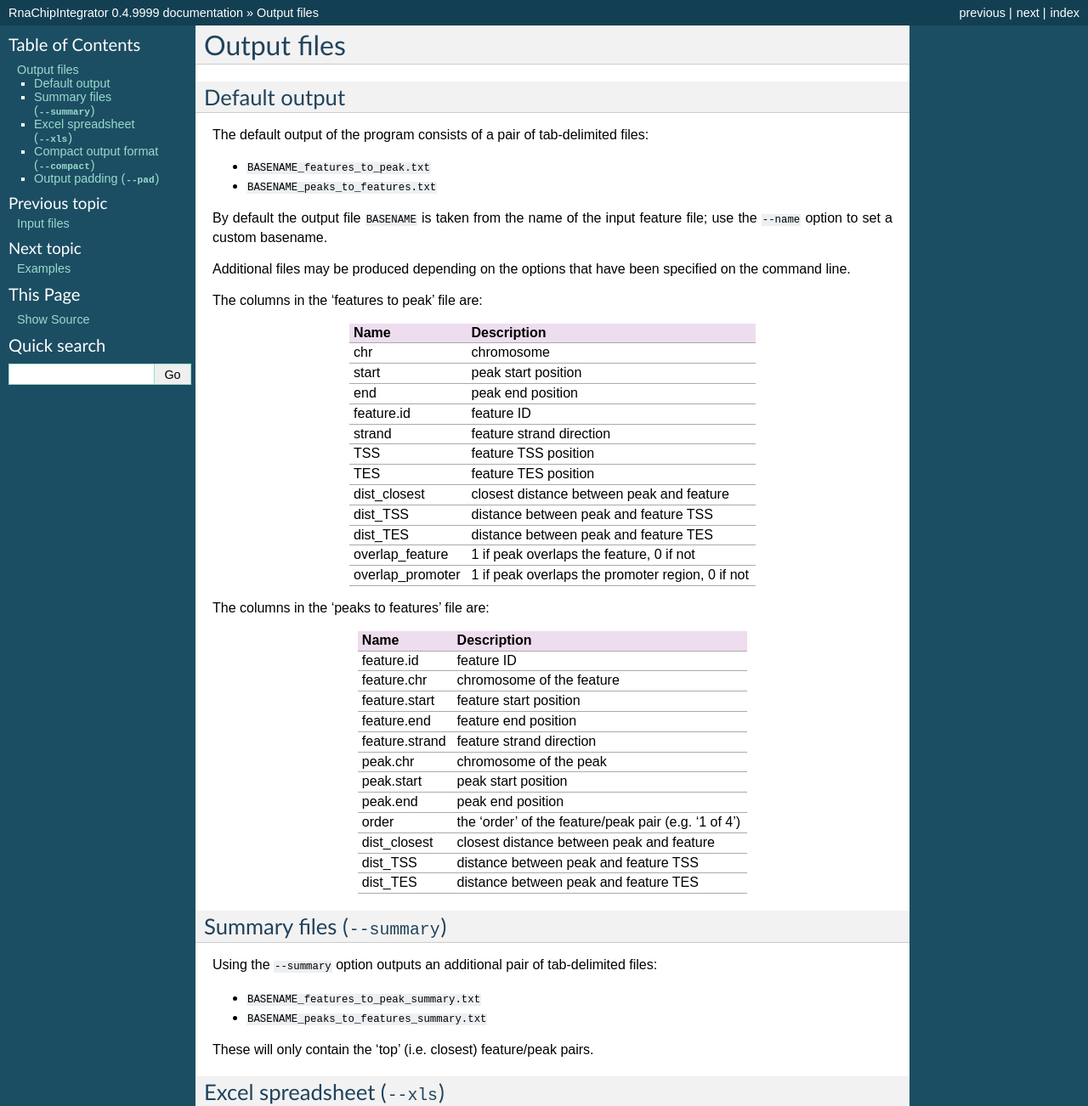
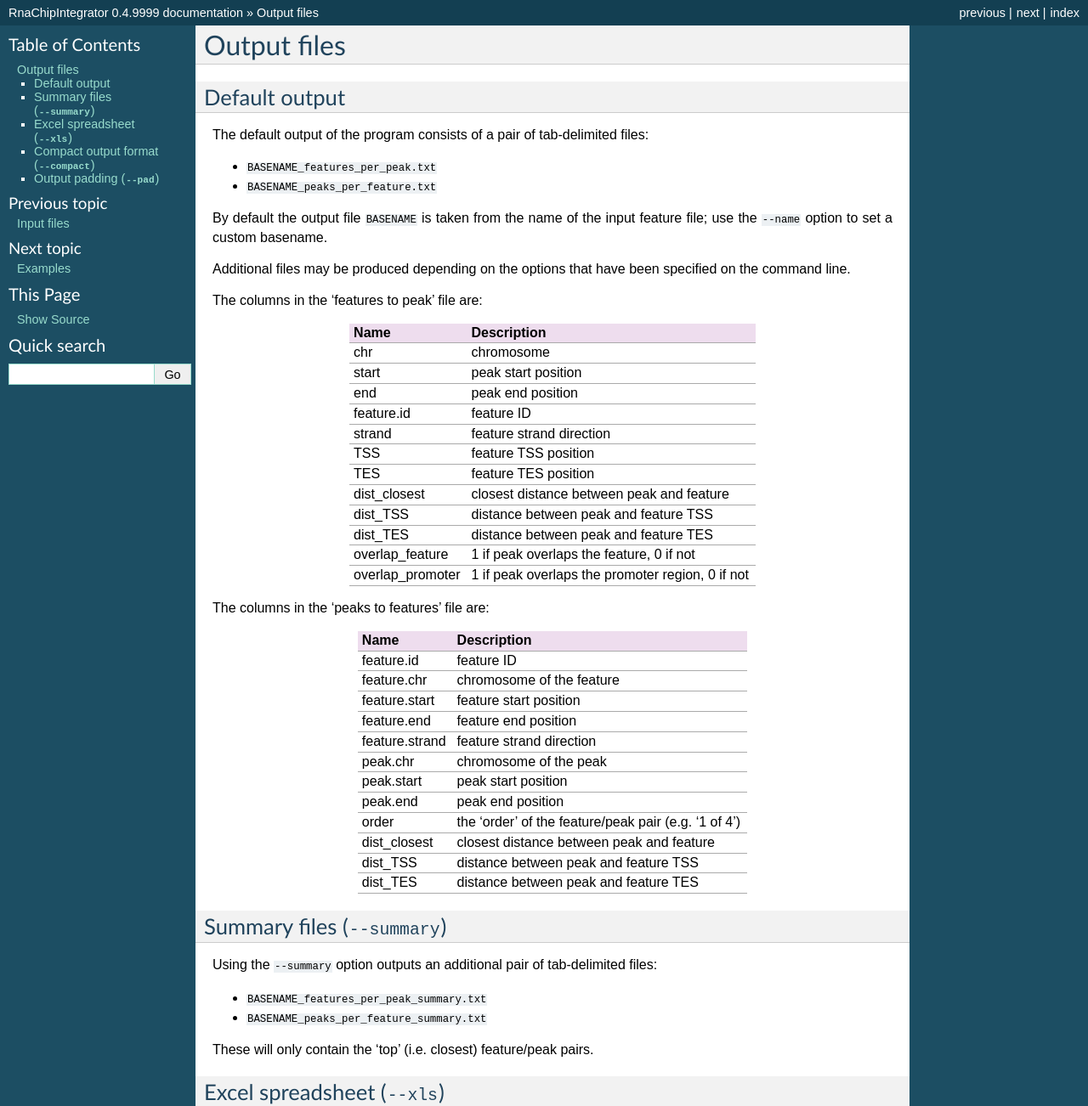
Before and after one commit to fls-bioinformatics-core/RnaChipIntegrator, a Sphinx documentation site: the page built from docs/outputs.rst, in a window 1280 px wide. Shown: the top 1302 px of the page at 85% size. Built offline with Sphinx 7.4.7, drawn with Linux system fonts in a browser that asks for light colours.

Commit message:
Correct output file names in documentation.

```diff
--- a/docs/outputs.rst
+++ b/docs/outputs.rst
@@ -7,8 +7,8 @@ Default output
 The default output of the program consists of a pair of tab-delimited
 files:
 
-* ``BASENAME_features_to_peak.txt``
-* ``BASENAME_peaks_to_features.txt``
+* ``BASENAME_features_per_peak.txt``
+* ``BASENAME_peaks_per_feature.txt``
 
 By default the output file ``BASENAME`` is taken from the name of the
 input feature file; use the ``--name`` option to set a custom basename.
@@ -60,8 +60,8 @@ Summary files (``--summary``)
 Using the ``--summary`` option outputs an additional pair of
 tab-delimited files:
 
-* ``BASENAME_features_to_peak_summary.txt``
-* ``BASENAME_peaks_to_features_summary.txt``
+* ``BASENAME_features_per_peak_summary.txt``
+* ``BASENAME_peaks_per_feature_summary.txt``
 
 These will only contain the 'top' (i.e. closest) feature/peak pairs.
 
```
